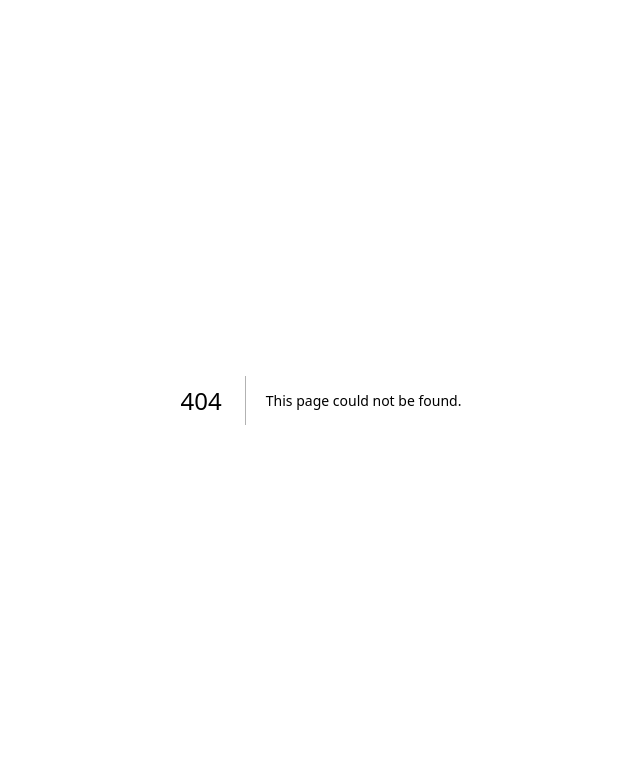
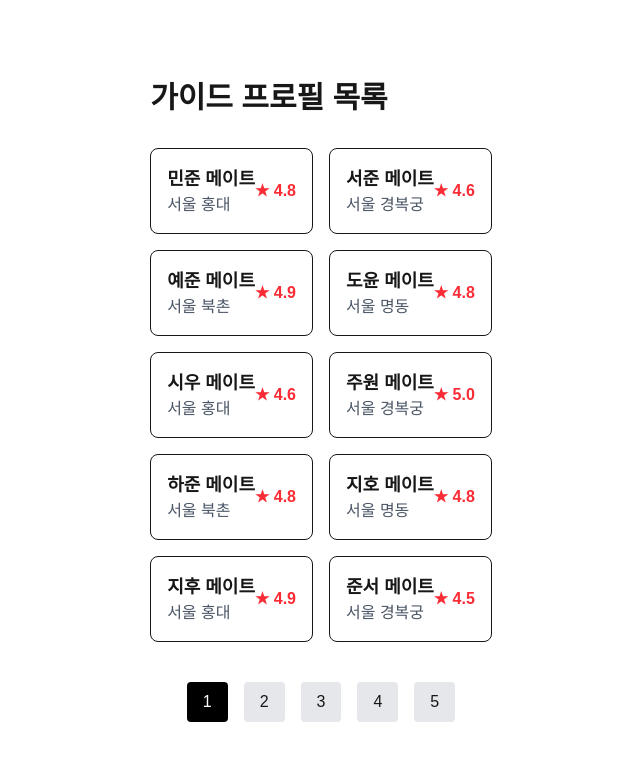
Before and after one commit to RighteousJ/travel-mate, a Next.js app: page /guides in a window 1280 px wide. Before the commit this address had no page. Shown: the top 760 px of the page, without its empty margins (319-959 px from the left). Built offline with nearby package versions, Linux system fonts and the light colour scheme.

Commit message:
feat: add guide list page with pagination

```diff
--- /dev/null
+++ b/app/guides/page.tsx
@@ -0,0 +1,50 @@
+"use client";
+
+import React, { useState } from 'react';
+
+// 동일한 가이드 데이터 (실제 프로젝트에선 별도 파일로 분리 추천)
+const guides = Array.from({ length: 50 }, (_, i) => ({
+  id: i + 1,
+  name: ["민준", "서준", "예준", "도윤", "시우", "주원", "하준", "지호", "지후", "준서", "준우", "현우", "도현", "지훈", "건우", "우진", "선우", "유준", "민재", "현준", "윤우", "서진", "정우", "은우", "지한", "승우", "유찬", "로운", "지안", "시윤", "민규", "태윤", "민혁", "동현", "태민", "진우", "유빈", "승민", "성민", "준영", "현민", "수현", "재윤", "우성", "영준", "도겸", "승준", "승현", "준혁", "준희"][i % 50],
+  location: i % 4 === 0 ? "서울 홍대" : i % 4 === 1 ? "서울 경복궁" : i % 4 === 2 ? "서울 북촌" : "서울 명동",
+  rating: (4.5 + Math.random() * 0.5).toFixed(1),
+}));
+
+export default function GuideList() {
+  const [page, setPage] = useState(1);
+  const itemsPerPage = 10;
+  const totalPages = 5;
+
+  const currentGuides = guides.slice((page - 1) * itemsPerPage, page * itemsPerPage);
+
+  return (
+    <main className="pt-20 px-4 max-w-5xl mx-auto pb-20">
+      <h1 className="text-3xl font-bold mb-8">가이드 프로필 목록</h1>
+
+      <div className="grid grid-cols-1 md:grid-cols-2 gap-4">
+        {currentGuides.map((g) => (
+          <div key={g.id} className="border p-4 rounded-lg flex items-center justify-between">
+            <div>
+              <div className="font-bold text-lg">{g.name} 메이트</div>
+              <div className="text-gray-600">{g.location}</div>
+            </div>
+            <div className="text-red-500 font-bold">★ {g.rating}</div>
+          </div>
+        ))}
+      </div>
+
+      {/* 페이지네이션 */}
+      <div className="flex justify-center gap-4 mt-10">
+        {[1, 2, 3, 4, 5].map((p) => (
+          <button
+            key={p}
+            onClick={() => setPage(p)}
+            className={`px-4 py-2 rounded ${page === p ? 'bg-black text-white' : 'bg-gray-200'}`}
+          >
+            {p}
+          </button>
+        ))}
+      </div>
+    </main>
+  );
+}
```
